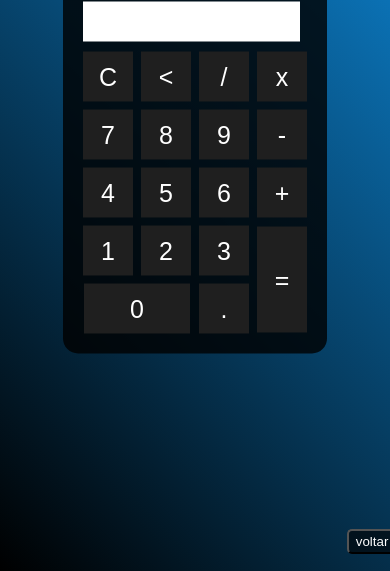
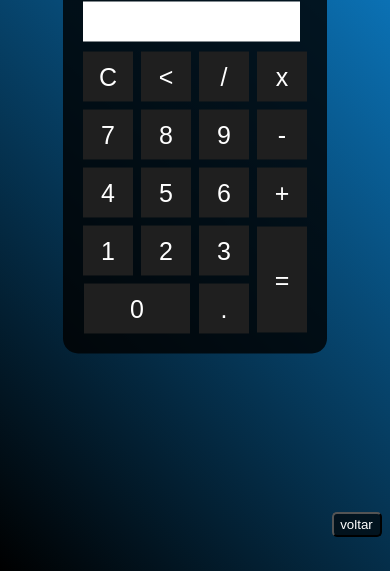
Before and after one commit to douglascampos32/calculadora, a plain HTML site: page index.html in a window 390 px wide. Shown: the part 273-844 px from the top of the page. Drawn offline with Linux system fonts and the light colour scheme.

Commit message:
Update index.html

```diff
--- a/index.html
+++ b/index.html
@@ -63,8 +63,8 @@
         @media screen and (max-width:1020px){
             .voltar{
             position: absolute;
-            top: 95%;
-            left: 89%;
+            top: 93%;
+            left: 85%;
             }
         }
 
```
